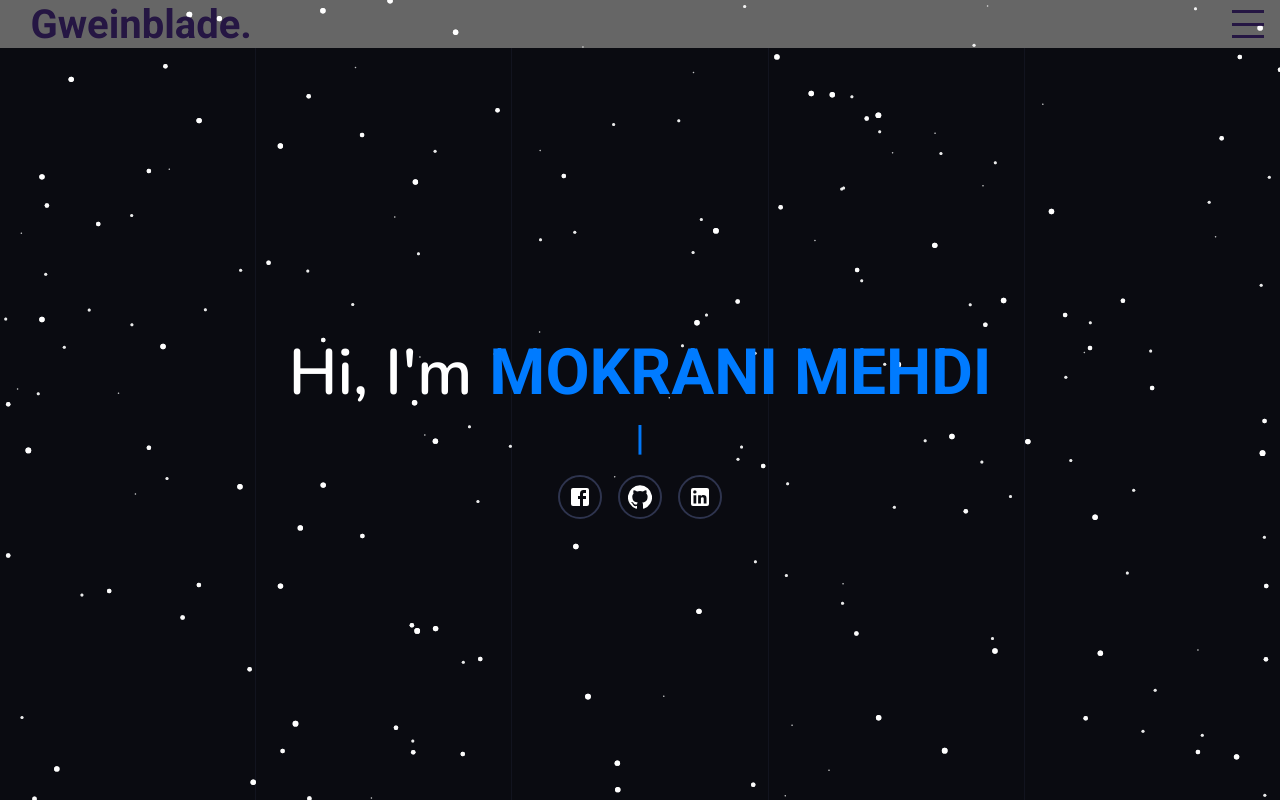
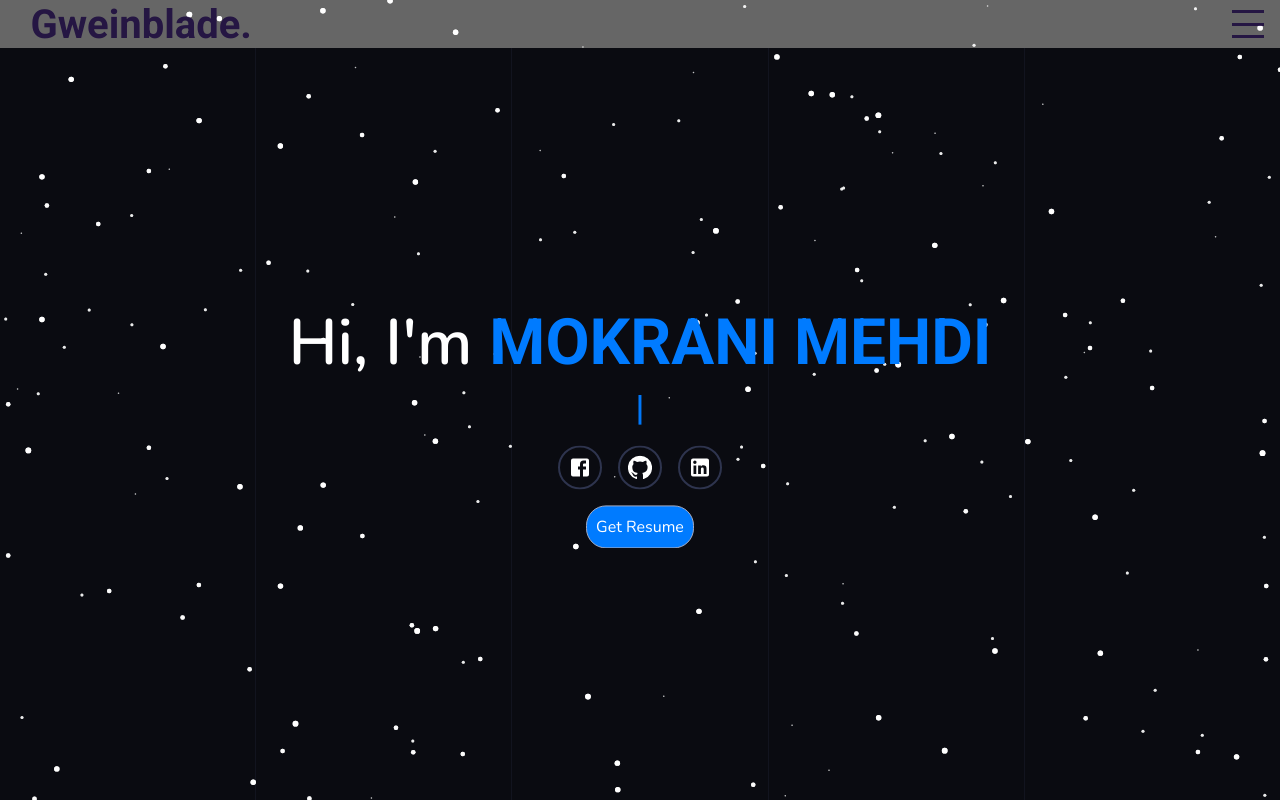
Before and after one commit to gweinblade/portfolio, a React (Create React App) app: page / in a window 1280 px wide. Built offline with nearby package versions, Linux system fonts and the light colour scheme.

Commit message:
added cv

```diff
--- a/src/components/intro/Intro.jsx
+++ b/src/components/intro/Intro.jsx
@@ -6,6 +6,7 @@ import YoutubeIcon from '@material-ui/icons/YouTube';
 import { useEffect,useRef } from "react"
 import Particle from "../particle/particle";
 import { LinkedIn } from "@material-ui/icons";
+
 
 export default function Intro() {
     const textref = useRef();
@@ -21,11 +22,11 @@ export default function Intro() {
     return (
         <div className="intro" id="intro" >
              <div className="lines">
-            <div className="line-1"></div>
-            <div className="line-2"></div>
-            <div className="line-3"></div>
-            <div className="line-4"></div>
-          </div>
+                <div className="line-1"></div>
+                <div className="line-2"></div>
+                <div className="line-3"></div>
+                <div className="line-4"></div>
+            </div>
 
 
             <Particle/>
@@ -55,6 +56,15 @@ export default function Intro() {
                     </a>
                 </div>
 
+
+                <a className="link" href="assets/cv.pdf" download="cv">
+                    <button >
+                        Get Resume
+                    </button>
+
+                </a>
+
+
             </div>
 
 
--- a/src/components/intro/intro.scss
+++ b/src/components/intro/intro.scss
@@ -114,4 +114,22 @@
       }
     }
   }
+
+  .link {
+    button {
+      border: 1px solid var(--font-light-color);
+      border-radius: 20px;
+      cursor: pointer;
+      margin: 1rem 0 0 0;
+      font-size: 1rem;
+      padding: 0.6rem;
+      font-family: "Nunito", sans-serif;
+      color: var(--white-color);
+      background-color: var(--primary-color);
+      &:hover {
+        color: var(--background-dark-color);
+        background-color: var(--white-color);
+      }
+    }
+  }
 }
```
Also changed, not shown: 1 other file (tests, documents, lock files or other folders).
